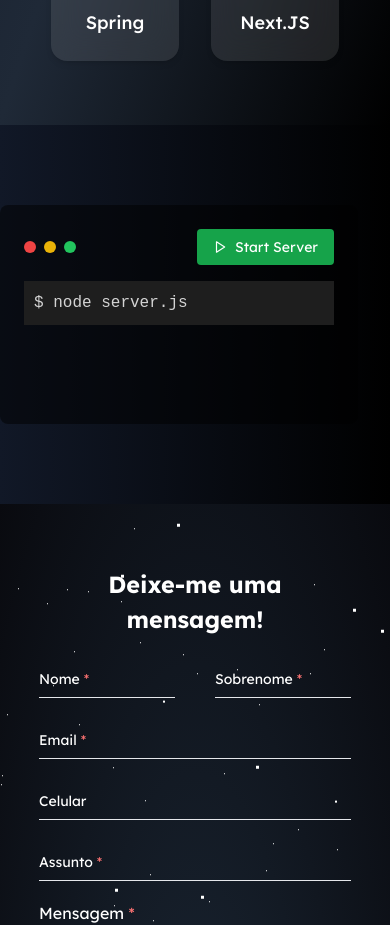
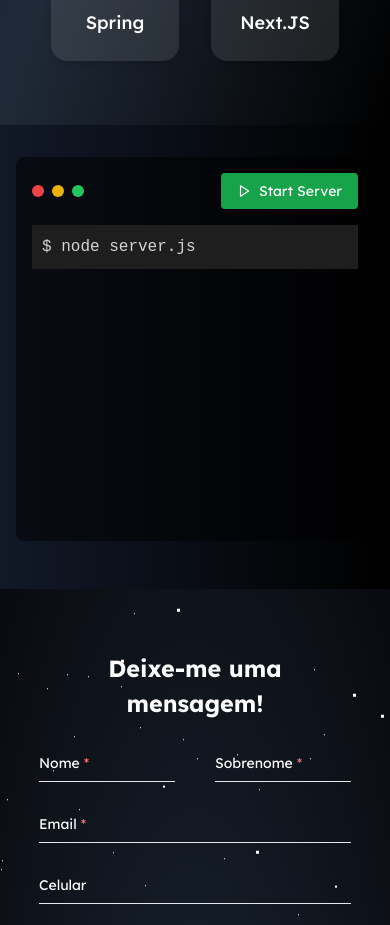
Before and after one commit to guimaraesr-y/ryanguimaraes.dev, a Next.js app: page / in a window 390 px wide. Shown: the part 2840-3765 px from the top of the page. Built offline with nearby package versions, Linux system fonts and the light colour scheme; no server answers.

Commit message:
Make TransitionSection mobile-friendly

```diff
--- a/src/components/ui/transition/transitionSection.tsx
+++ b/src/components/ui/transition/transitionSection.tsx
@@ -1,6 +1,6 @@
 'use client';
 
-import React, { useState, useEffect } from 'react';
+import React, { useState } from 'react';
 import { Play, Square } from 'lucide-react';
 
 const TransitionSection = () => {
@@ -28,12 +28,9 @@ const TransitionSection = () => {
         currentLog = 0;
 
         const logInterval = setInterval(() => {
-
             if (currentLog >= serverLogs.length) {
                 clearInterval(logInterval);
                 setIsIntervalRunning(false);
-
-                // Show app after logs complete
                 setTimeout(() => setShowApp(true), 500);
                 return;
             }
@@ -50,11 +47,13 @@ const TransitionSection = () => {
     };
 
     return (
-        <div className="relative h-[45vh] bg-noise bg-gradient-to-r from-gray-900 to-black py-20">
-            <div className="max-w-4xl mx-auto h-full flex gap-8">
+        <div className="relative h-auto md:h-[45vh] bg-noise bg-gradient-to-r from-gray-900 to-black py-8 md:py-20">
+            <div className="max-w-4xl mx-auto min-h-[400px] md:h-full flex flex-col md:flex-row gap-4 md:gap-8 px-4 md:px-0">
                 {/* Terminal */}
                 <div
-                    className={`bg-black bg-opacity-50 rounded-lg p-6 transition-all duration-500 ease-in-out ${isServerRunning ? 'w-1/2' : 'w-full'}`}
+                    className={`bg-black bg-opacity-50 rounded-lg p-4 md:p-6 transition-all duration-500 ease-in-out flex-1 md:flex-none ${
+                        isServerRunning ? 'md:w-1/2' : 'w-full'
+                    }`}
                 >
                     <div className="flex items-center gap-2 mb-4">
                         <div className="w-3 h-3 rounded-full bg-red-500"></div>
@@ -87,8 +86,11 @@ const TransitionSection = () => {
 
                 {/* Server Preview */}
                 <div
-                    className={`bg-white rounded-lg overflow-hidden transition-all duration-500 ease-in-out ${isServerRunning ? 'w-1/2 opacity-100 translate-x-0' : 'w-0 opacity-0 translate-x-full'
-                        }`}
+                    className={`bg-white rounded-lg overflow-hidden transition-all duration-500 ease-in-out flex-1 md:flex-none ${
+                        isServerRunning
+                            ? 'max-h-[400px] opacity-100 md:w-1/2 md:translate-x-0'
+                            : 'max-h-0 md:w-0 opacity-0 md:translate-x-full'
+                    }`}
                 >
                     <div className="bg-gray-100 p-4 border-b">
                         <div className="flex items-center gap-2">
```
